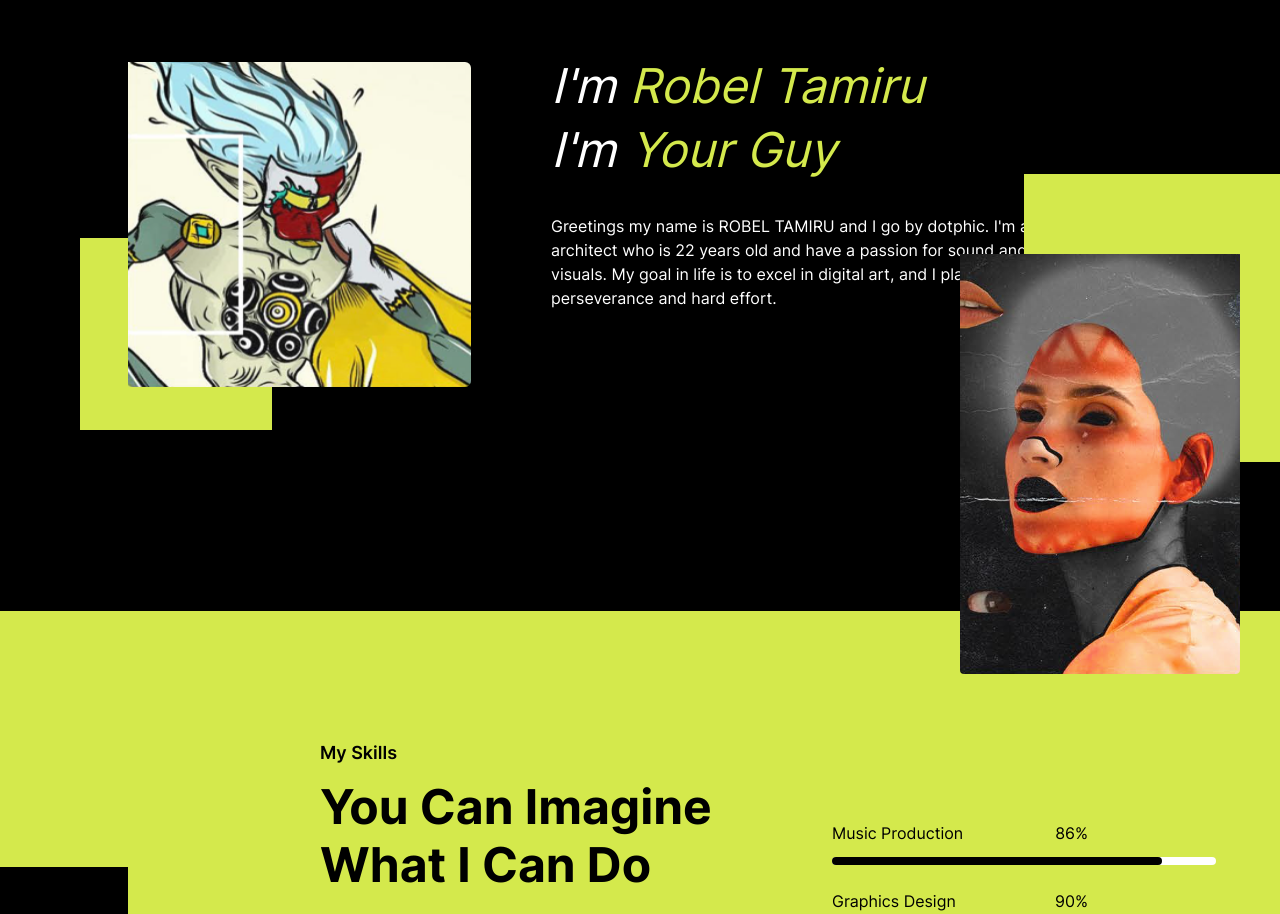
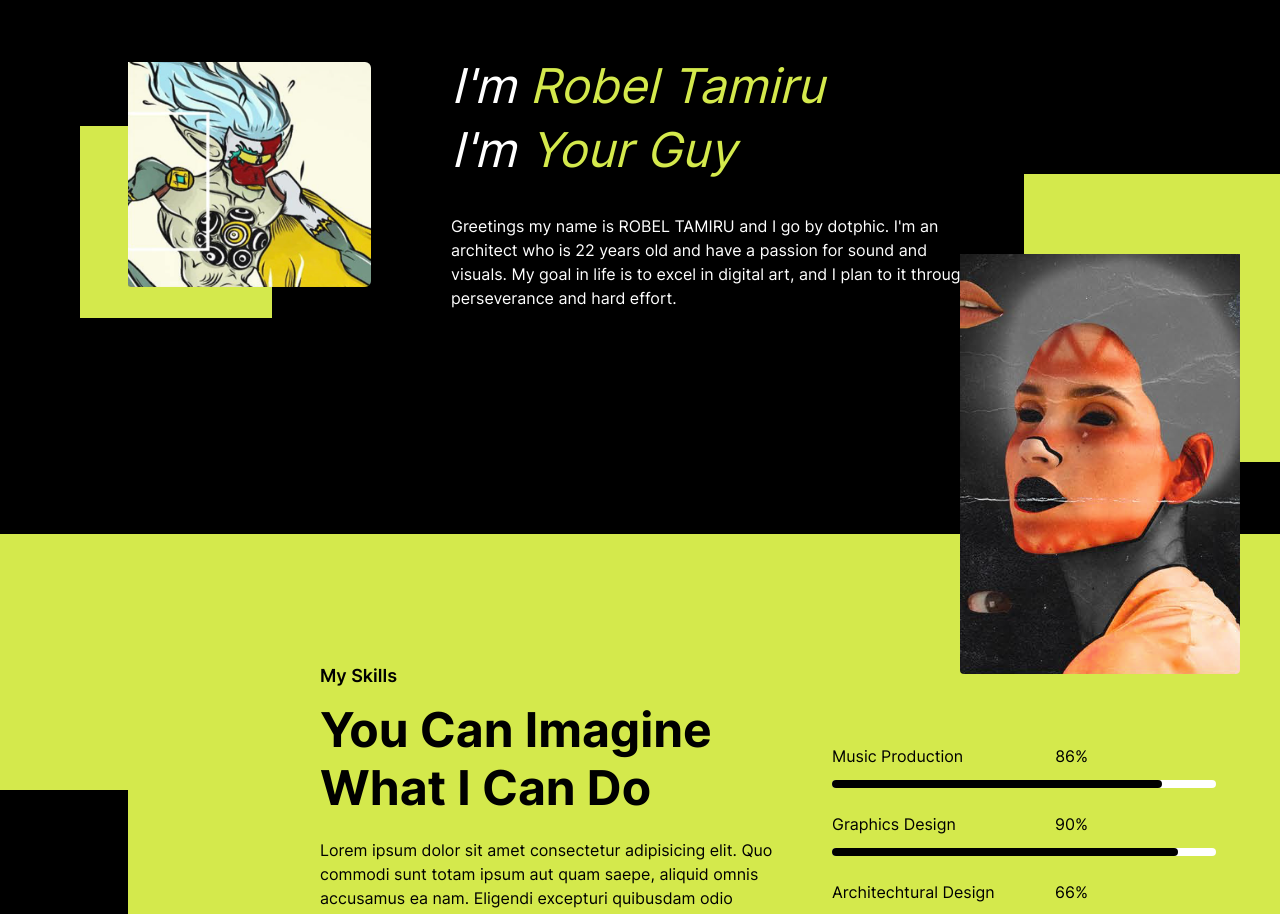
Before and after one commit to async69/portfolio-made-2, a Next.js app: page / in a window 1280 px wide. Shown: the part 880-1794 px from the top of the page. Built offline with nearby package versions, Linux system fonts and the light colour scheme.

Commit message:
Left Image bug fix

```diff
--- a/src/pages/profile-2/index.tsx
+++ b/src/pages/profile-2/index.tsx
@@ -52,8 +52,8 @@ const Profile = () => {
       <div className="mt-16 pl-12">
         <div className="flex flex-row">
           <div className="flex flex-row">
-            <img src="/images/image-1.png" className="pl-20 rounded-md z-10 w-[423px] h-[325px]" />
-            <div className={`bg-[#d4e94c] absolute w-48 h-48 ml-8 mt-44`}></div>
+            <img src="/images/image-1.png" className="pl-20 rounded-md z-10 w-[323px] h-[225px]" />
+            <div className={`bg-[#d4e94c] absolute w-48 h-48 ml-8 mt-16`}></div>
           </div>
           <div className="ml-20 flex flex-col">
             <span className="text-white text-5xl italic mb-4">I'm <span className={`text-5xl italic text-[#d4e94c]`}>Robel Tamiru</span></span>
```
